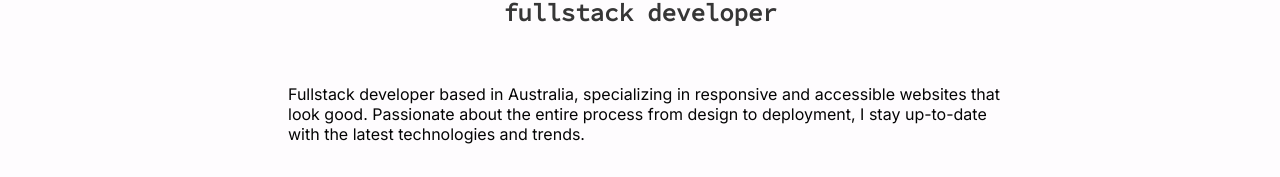
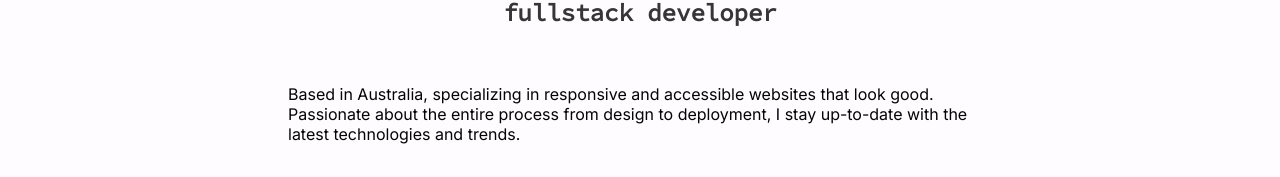
Before and after one commit to veeraalt/portfolio, a React (Vite) app: page / in a window 1280 px wide. Shown: the part 198-375 px from the top of the page. Built offline with nearby package versions, Linux system fonts and the light colour scheme; no server answers; some icons are missing.

Commit message:
Shorten intro text a bit (#54)

```diff
--- a/src/index.css
+++ b/src/index.css
@@ -168,6 +168,7 @@ main > div {
 
 main > div > div {
   width: 100%;
+  margin-top: var(--spacing-s);
 }
 
 @media (min-width: 801px) {
--- a/src/locales/en.json
+++ b/src/locales/en.json
@@ -19,7 +19,7 @@
   "home": {
     "name": "Veera Alt",
     "title": "fullstack developer",
-    "intro1": "Fullstack developer based in Australia, specializing in responsive and accessible websites that look good. Passionate about the entire process from design to deployment, I stay up-to-date with the latest technologies and trends.",
+    "intro1": "Based in Australia, specializing in responsive and accessible websites that look good. Passionate about the entire process from design to deployment, I stay up-to-date with the latest technologies and trends.",
     "intro2": "I've had the privilege to contribute software to diverse projects, from ",
     "to": " to ",
     "and": " and ",
--- a/src/locales/fi.json
+++ b/src/locales/fi.json
@@ -19,7 +19,7 @@
   "home": {
     "name": "Veera Alt",
     "title": "fullstack-kehittäjä",
-    "intro1": "Fullstack-kehittäjä joka asuu Australiassa, ja on erikoistunut responsiivisiin ja saavutettaviin nettisivuihin, jotka näyttävät hyvältä. Olen innostunut koko prosessista suunnittelusta julkaisuun, ja pysyn ajan tasalla uusimmista teknologioista ja trendeistä.",
+    "intro1": "Asun Australiassa, ja olen erikoistunut responsiivisiin ja saavutettaviin nettisivuihin, jotka näyttävät hyvältä. Olen innostunut koko prosessista suunnittelusta julkaisuun, ja pysyn ajan tasalla uusimmista teknologioista ja trendeistä.",
     "intro2": "Olen saanut osallistua monipuolisiin projekteihin, joihin kuuluu mm. ",
     "to": ", ",
     "and": " ja ",
--- a/src/views/landingView/LandingView.css
+++ b/src/views/landingView/LandingView.css
@@ -24,7 +24,7 @@
 }
 
 .introContainer > p {
-  flex: 4;
+  flex: 5;
 }
 
 .profileImage {
```
